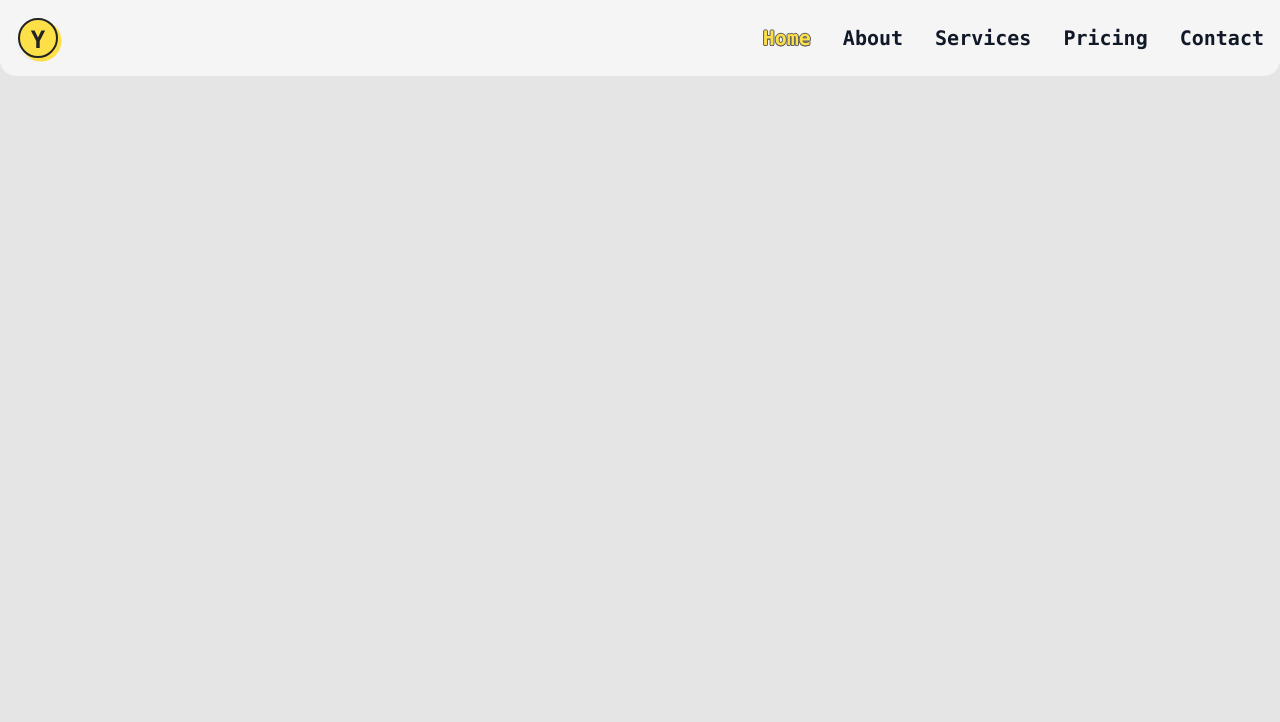
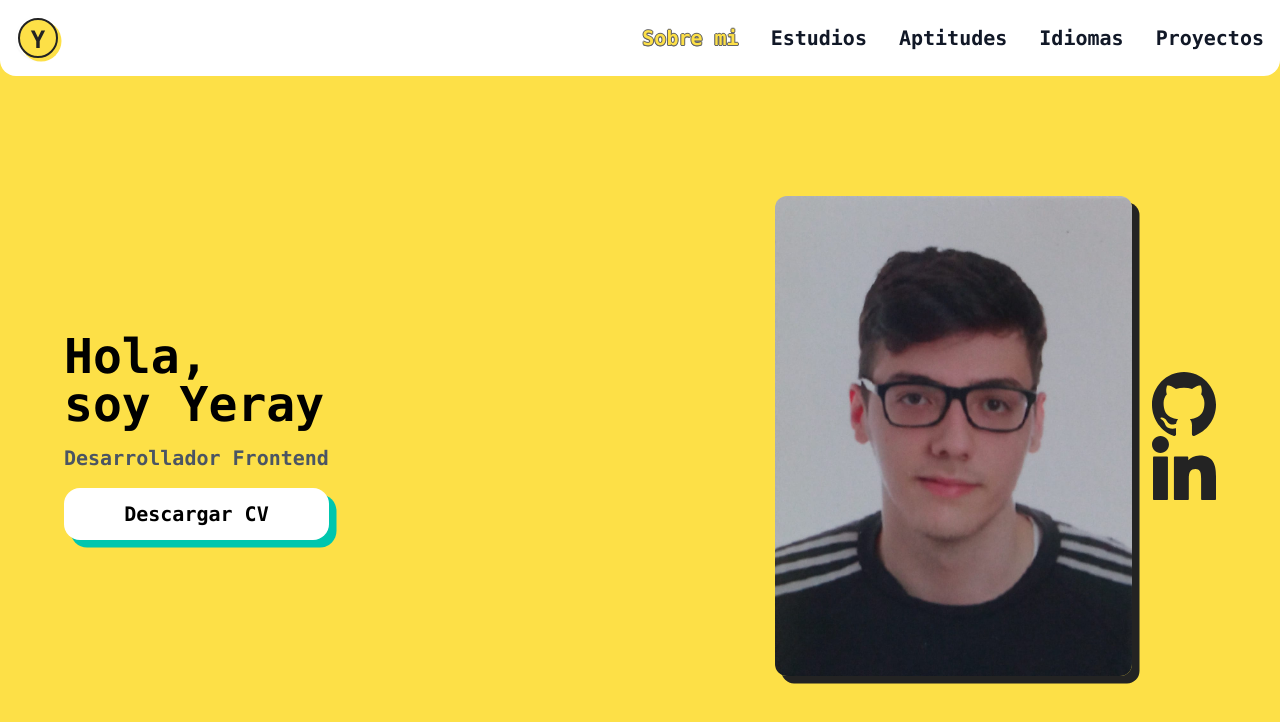
Before and after one commit to y233233/portfolio, a plain HTML site: page index.html in a window 1280 px wide. Drawn offline with nearby package versions, Linux system fonts and the light colour scheme.

Commit message:
imagen y svgs mas inicio

```diff
--- a/index.html
+++ b/index.html
@@ -1,4 +1,4 @@
-<html lang="en">
+<html lang="en" class="scroll-smooth">
 <head>
     <meta charset="UTF-8">
     <meta name="viewport" content="width=device-width, initial-scale=1.0">
@@ -8,10 +8,10 @@
     <link href="https://cdnjs.cloudflare.com/ajax/libs/flowbite/2.3.0/flowbite.min.css" rel="stylesheet" />
     <script src="https://cdnjs.cloudflare.com/ajax/libs/flowbite/2.3.0/flowbite.min.js"></script>
 </head>
-<body class="bg-neutral-200 flex items-center justify-center flex-col w-full h-screen font-mono">
+<body class="bg-[var(--yellow)] flex items-center justify-center flex-col w-full font-mono overflow-y-auto overflow-x-hidden">
 
 
-<nav class="bg-white bg-opacity-60 border-gray-200 w-full fixed top-0 rounded-b-2xl">
+<nav class="bg-white  border-gray-200 w-full sticky top-0 rounded-b-2xl">
     <div class="max-w-screen-xl flex flex-wrap items-center justify-between mx-auto p-4">
         <div class="shadow-sm rounded-full p-0.5">
             <h3 class="bg-[var(--yellow)] h-10 w-10 flex items-center text-center justify-center font-mono font-bold text-[var(--black)] text-2xl rounded-full select-none border-2 border-[var(--black)]">
@@ -27,19 +27,19 @@
       <div class="hidden w-full md:block md:w-auto" id="navbar-default">
         <ul class="font-medium flex flex-col p-4 md:p-0 mt-4 border border-gray-100 rounded-lg  md:flex-row md:space-x-8 rtl:space-x-reverse md:mt-0 md:border-0  ">
           <li>
-            <a href="#" class="block py-2 px-3 text-white bg-[var(--yellow)] rounded-2xl md:bg-transparent md:text-[var(--yellow)] md:p-0 font-bold text-xl text-shadow-black" aria-current="page">Home</a>
+            <a href="#sobre-mi" class="block py-2 px-3 text-white bg-[var(--yellow)] rounded-2xl md:bg-transparent md:text-[var(--yellow)] md:p-0 font-bold text-xl text-shadow-black" aria-current="page">Sobre mi</a>
           </li>
           <li>
-            <a href="#" class="block py-2 px-3 text-gray-900 rounded-2xl hover:bg-gray-100 md:hover:bg-transparent md:border-0 md:hover:text-[var(--yellow)] text-shadow-black-hover md:text-shadow-none-hover md:p-0 font-bold text-xl">About</a>
+            <a href="#estidos" class="block py-2 px-3 text-gray-900 rounded-2xl hover:bg-gray-100 md:hover:bg-transparent md:border-0 md:hover:text-[var(--yellow)] text-shadow-black-hover md:text-shadow-none-hover md:p-0 font-bold text-xl">Estudios</a>
           </li>
           <li>
-            <a href="#" class="block py-2 px-3 text-gray-900 rounded-2xl hover:bg-gray-100 md:hover:bg-transparent md:border-0 md:hover:text-[var(--yellow)] text-shadow-black-hover md:text-shadow-none-hover md:p-0 font-bold text-xl">Services</a>
+            <a href="#aptitudes" class="block py-2 px-3 text-gray-900 rounded-2xl hover:bg-gray-100 md:hover:bg-transparent md:border-0 md:hover:text-[var(--yellow)] text-shadow-black-hover md:text-shadow-none-hover md:p-0 font-bold text-xl">Aptitudes</a>
           </li>
           <li>
-            <a href="#" class="block py-2 px-3 text-gray-900 rounded-2xl hover:bg-gray-100 md:hover:bg-transparent md:border-0 md:hover:text-[var(--yellow)] text-shadow-black-hover md:text-shadow-none-hover md:p-0 font-bold text-xl">Pricing</a>
+            <a href="#idiomas" class="block py-2 px-3 text-gray-900 rounded-2xl hover:bg-gray-100 md:hover:bg-transparent md:border-0 md:hover:text-[var(--yellow)] text-shadow-black-hover md:text-shadow-none-hover md:p-0 font-bold text-xl">Idiomas</a>
           </li>
           <li>
-            <a href="#" class="block py-2 px-3 text-gray-900 rounded-2xl hover:bg-gray-100 md:hover:bg-transparent md:border-0 md:hover:text-[var(--yellow)] text-shadow-black-hover md:text-shadow-none-hover md:p-0 font-bold text-xl">Contact</a>
+            <a href="#proyectos" class="block py-2 px-3 text-gray-900 rounded-2xl hover:bg-gray-100 md:hover:bg-transparent md:border-0 md:hover:text-[var(--yellow)] text-shadow-black-hover md:text-shadow-none-hover md:p-0 font-bold text-xl">Proyectos</a>
           </li>
         </ul>
       </div>
@@ -47,13 +47,22 @@
   </nav>
 
 
-    <!-- <nav class="flex items-center justify-between bg-[var(--black)] h-20 w-full fixed top-0 rounded-b-3xl px-4">
-        <h3 class="bg-[var(--yellow)] h-10 w-10 flex items-center text-center justify-center font-mono font-bold text-[var(--black)] text-2xl rounded-full select-none border-2 border-[var(--black)]">
-            <p class="pt-1">Y</p>
-        </h3>
-        <div class="flex items-center justify-center">
+  <section id="sobre-mi" class="h-[90vh] w-full flex-col md:flex-row py-6 gap-6 flex justify-between sm:px-16 px-5 items-center">
+    <div class="flex flex-col gap-4">
+        <h1 class="text-5xl font-extrabold">Hola,<br>soy Yeray</h1>
+        <h4 class="text-xl font-extrabold text-gray-600">Desarrollador Frontend</h4>
+        <a title="Descargar CV" class="bg-white p-3 w-auto shadow-green-button rounded-2xl text-center flex items-center justify-center font-extrabold text-xl" href="./CurriculumYerayCortesGrande.pdf" download="CurriculumYerayCortesGrande">Descargar CV</a>
 
+    </div>
+    <div class="flex justify-center items-center gap-5">
+        <img src="foto.jpg" alt="mi-foto" class="min-h-[30rem] max-h-[30rem] w-auto shadow-black-image rounded-xl">
+
+        <div class="h-full flex justify-end flex-col items-center">
+            <a href="https://github.com/y233233" class="min-h-16 max-h-16" target="_blank"><img class="max-h-16 min-h-16" src="github.svg" alt="Github" title="Github"></a>
+            <a href="#" class="min-h-16 max-h-16" target="_blank"><img  src="linkedin.svg" class="min-h-16 max-h-16" alt="LinkedIn" title="LinkedIn"></a>
         </div>
-    </nav> -->
+    </div>
+  </section>
+
 </body>
 </html>
--- a/style.css
+++ b/style.css
@@ -2,6 +2,7 @@
     --black:rgb(35, 35, 35);
     --yellow: rgb(253 224 71);
     --gray: rgb(100, 100, 100);
+    --green: #00C6AE;
 }
 
 nav h3{
@@ -18,6 +19,20 @@ nav h3{
                0.5px 0.5px var(--gray), -0.5px -0.5px var(--gray), 0.5px -0.5px var(--gray), -0.5px 0.5px var(--gray);
 }
 
+.shadow-green-button{
+    box-shadow: 7px 7px  0 0.5px var(--green);
+}
+
+.shadow-green-button:active{
+    transform: translateX(4px) translateY(4px);
+    box-shadow: 3px 3px  0 0.5px var(--green);
+}
+
+.shadow-black-image{
+    box-shadow: 7px 7px  0 0.5px var(--black);
+}
+
+
 @media (max-width: 768px) {
     .text-shadow-black-hover:hover{
         text-shadow: none ;
```
Also changed, not shown: foto.jpg (added), github.svg (added), linkedin.svg (added), 1 other file.
